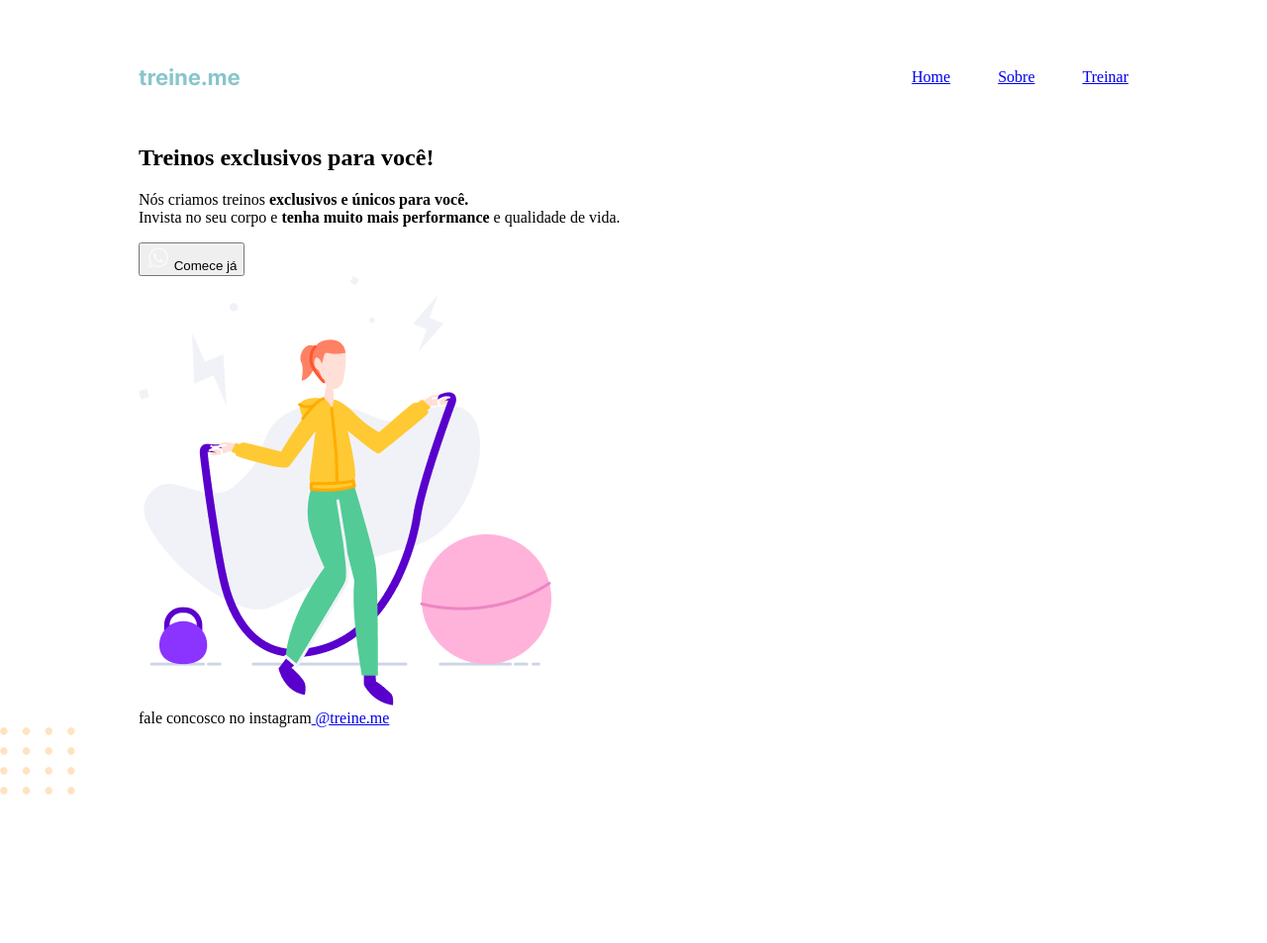
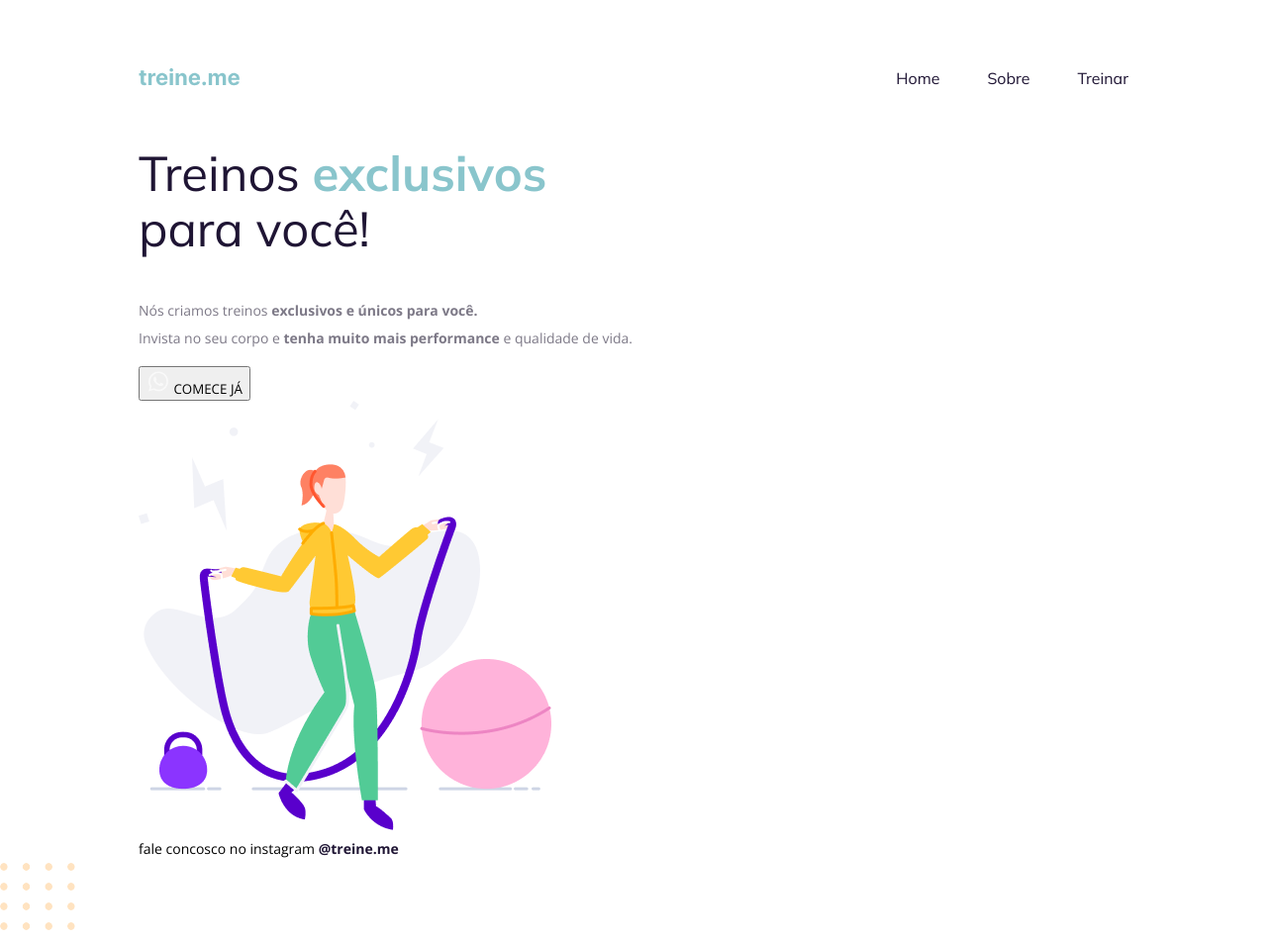
Before and after one commit to isamallow/treine.me, a plain HTML site: page index.html in a window 1280 px wide. Shown: the whole page at 99% size. Before the commit the page ends 817 px from the top, so only its background shows below. Drawn offline with nearby package versions, Linux system fonts and the light colour scheme.

Commit message:
Adição de fontes e melhorias

```diff
--- a/index.html
+++ b/index.html
@@ -2,12 +2,18 @@
 <html lang="pt-br">
 
 <head>
+  <link rel="preconnect" href="https://fonts.googleapis.com">
+  <link rel="preconnect" href="https://fonts.gstatic.com" crossorigin>
+
   <meta charset="UTF-8">
   <meta http-equiv="X-UA-Compatible" content="IE=edge">
   <meta name="viewport" content="width=device-width, initial-scale=1.0">
   <title>Treine.me</title>
+
+  <link href="https://fonts.googleapis.com/css2?family=Mulish:wght@400;700&family=Open+Sans:wght@400;700&display=swap" rel="stylesheet">
   <link rel="shortcut icon" href="images/favicon.ico" type="image/x-icon">
   <link rel="stylesheet" href="styles/style.css" />
+
 </head>
 
 <body>
@@ -27,7 +33,7 @@
 
     <main>
       <section class="text">
-        <h1>Treinos exclusivos
+        <h1>Treinos <span>exclusivos</span>
           para você!
         </h1>
 
--- a/styles/style.css
+++ b/styles/style.css
@@ -1,5 +1,6 @@
 body {
   margin: 0;
+  font-family: 'Open Sans', sans-serif;
 }
 
 .page {
@@ -21,3 +22,50 @@ ul {
   margin: 0;
   padding: 0;
 }
+
+a {
+  color: #1F1534;
+  text-decoration: none;
+}
+
+/* pseudo-class */
+ul li a:hover {
+  font-weight: bold;
+}
+
+h1, ul {
+  font-family: 'Mulish', sans-serif;
+}
+
+h1 {
+  width: 490px;
+  font-size: 49px;
+  line-height: 56px;
+  color: #1F1534;
+  font-weight: normal;
+}
+
+h1 span {
+  color: #89C5CC;
+  font-weight: bold;
+}
+
+p {
+  font-size: 14px;
+  line-height: 28px;
+  color: #7D7987;
+}
+
+button {
+  text-transform: uppercase;
+  font-family: 'Open Sans', sans-serif;
+}
+
+footer {
+  font-size: 14px;
+  line-height: 28px;
+}
+
+footer a {
+  font-weight: bold;
+}
```
Lines whose indentation alone changed are shown as unchanged.
